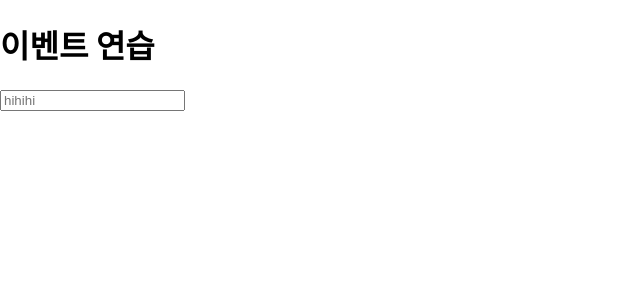
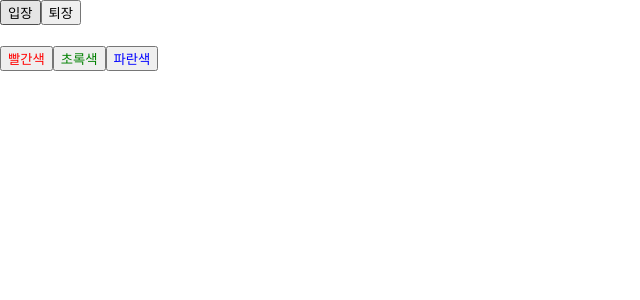
Before and after one commit to shimhaeun/React, a React (Create React App) app: page / in a window 1280 px wide. Shown: the top 300 px of the page, without its empty margins (0-640 px from the left). Built offline with nearby package versions, Linux system fonts and the light colour scheme.

Commit message:
usestate

```diff
--- a/src/App.js
+++ b/src/App.js
@@ -3,7 +3,7 @@
 import Say from "./Say";
 
 const App = () => {
-  return <EventPractice />;
+  return <Say />;
 };
 
 export default App;
--- a/src/Say.js
+++ b/src/Say.js
@@ -5,13 +5,17 @@
   const onClickEnter = () => setMessage("안녕하세요!");
   const onClickLeave = () => setMessage("안녕히 가세요!");
 
-  const [color, setColor] = useState;
+  const [color, setColor] = useState('black');
 
   return (
     <div>
       <button onClick={onClickEnter}>입장</button>
       <button onClick={onClickLeave}>퇴장</button>
-      <h1>{message}</h1>
+      <h1 style={{color}}>{message}</h1>
+      <button style={{color:'red'}} onClick={() => setColor('red')}>빨간색</button>
+      <button style={{color:'green'}} onClick={() => setColor('green')}>초록색</button>
+      <button style={{color:'blue'}} onClick={() => setColor('blue')}>파란색</button>
+
     </div>
   );
 };
```
Also changed, not shown: 2 other files (tests, documents, lock files or other folders).
